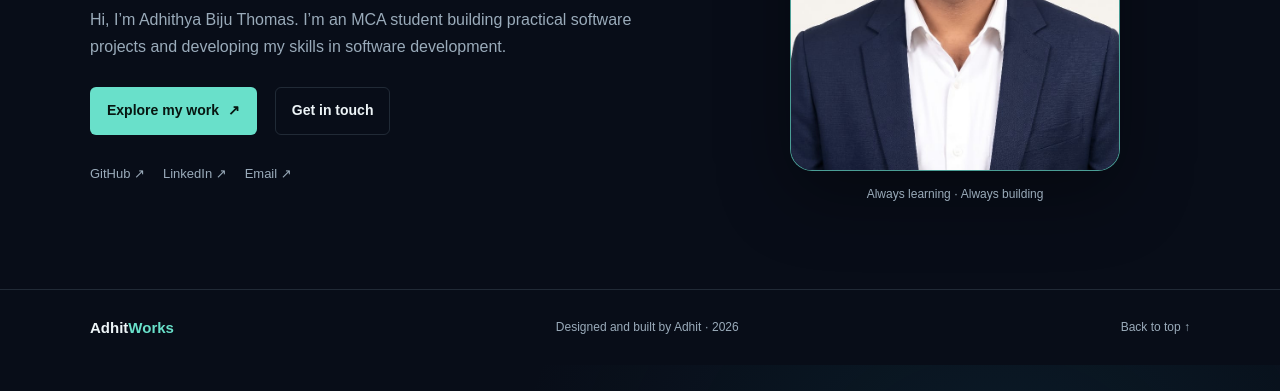
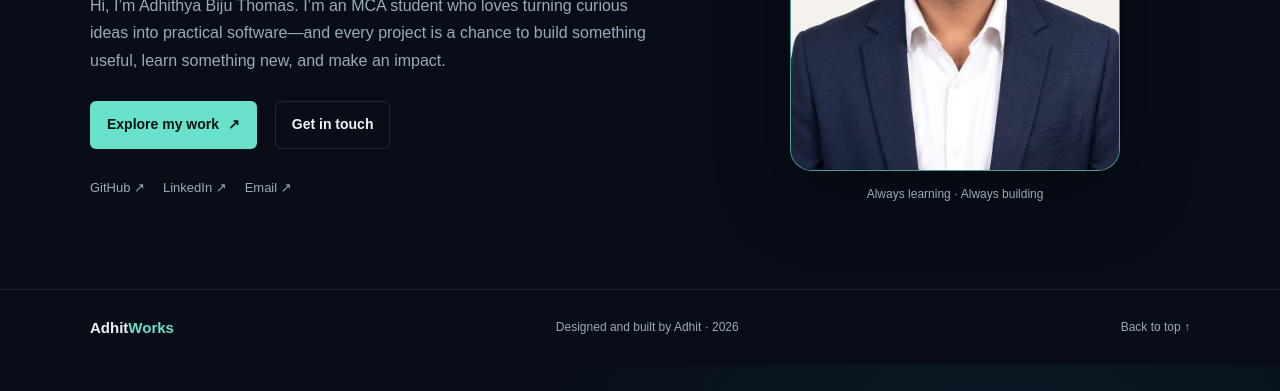
Before and after one commit to adhithyabijut-a11y/portfolio, a plain HTML site: page index.html in a window 1280 px wide. Shown: the part 409-800 px from the top of the page. Drawn offline with Linux system fonts and the light colour scheme.

Commit message:
discription change

```diff
--- a/index.html
+++ b/index.html
@@ -41,8 +41,9 @@
       <p class="eyebrow">MCA STUDENT · ASPIRING SOFTWARE DEVELOPER</p>
       <h1>Turning ideas into <span class="accent">useful software.</span></h1>
       <p class="intro">
-        Hi, I’m Adhithya Biju Thomas. I’m an MCA student building practical software projects
-        and developing my skills in software development.
+        Hi, I’m Adhithya Biju Thomas. I’m an MCA student who loves turning
+        curious ideas into practical software—and every project is a chance
+        to build something useful, learn something new, and make an impact.
       </p>
 
       <div class="buttons">
```
